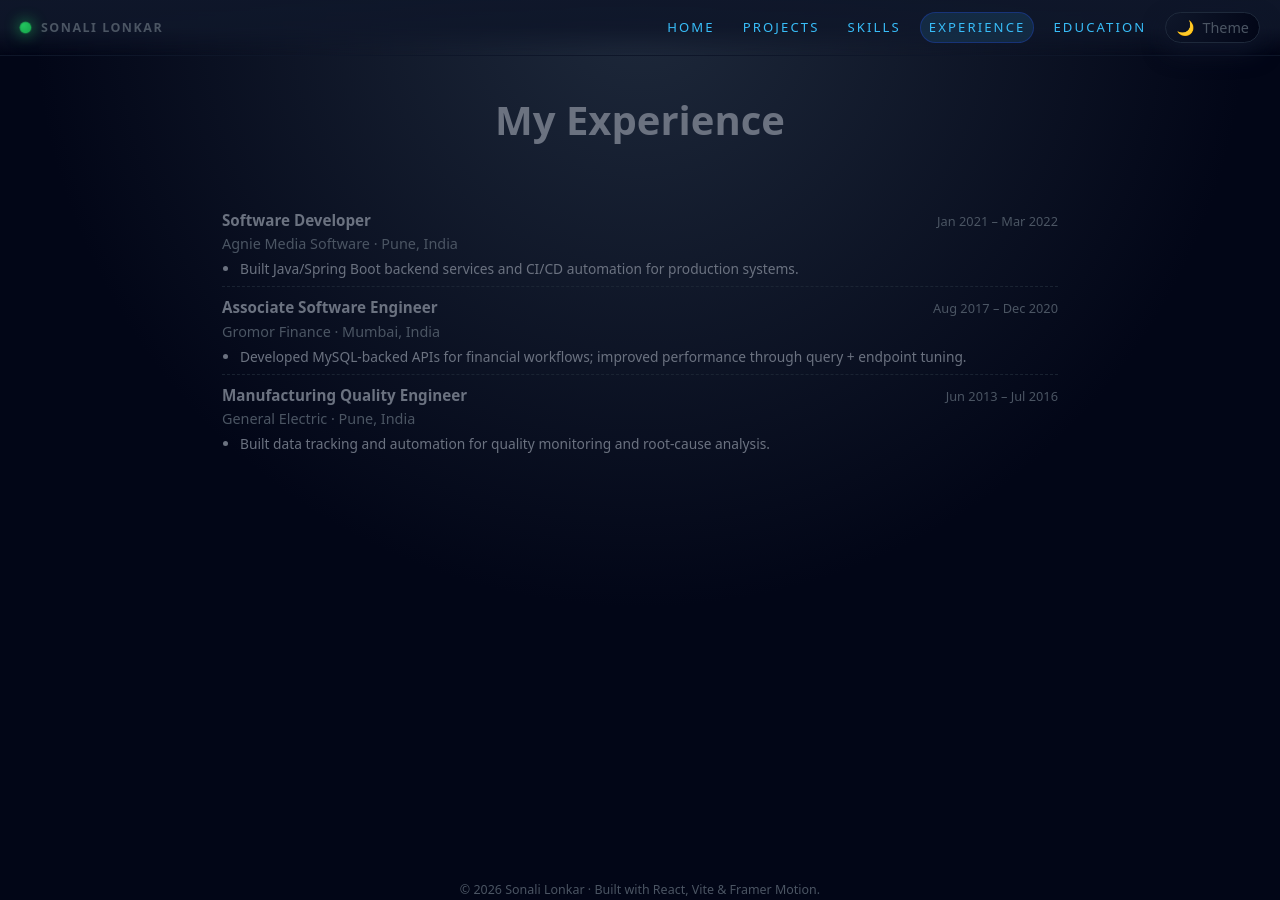
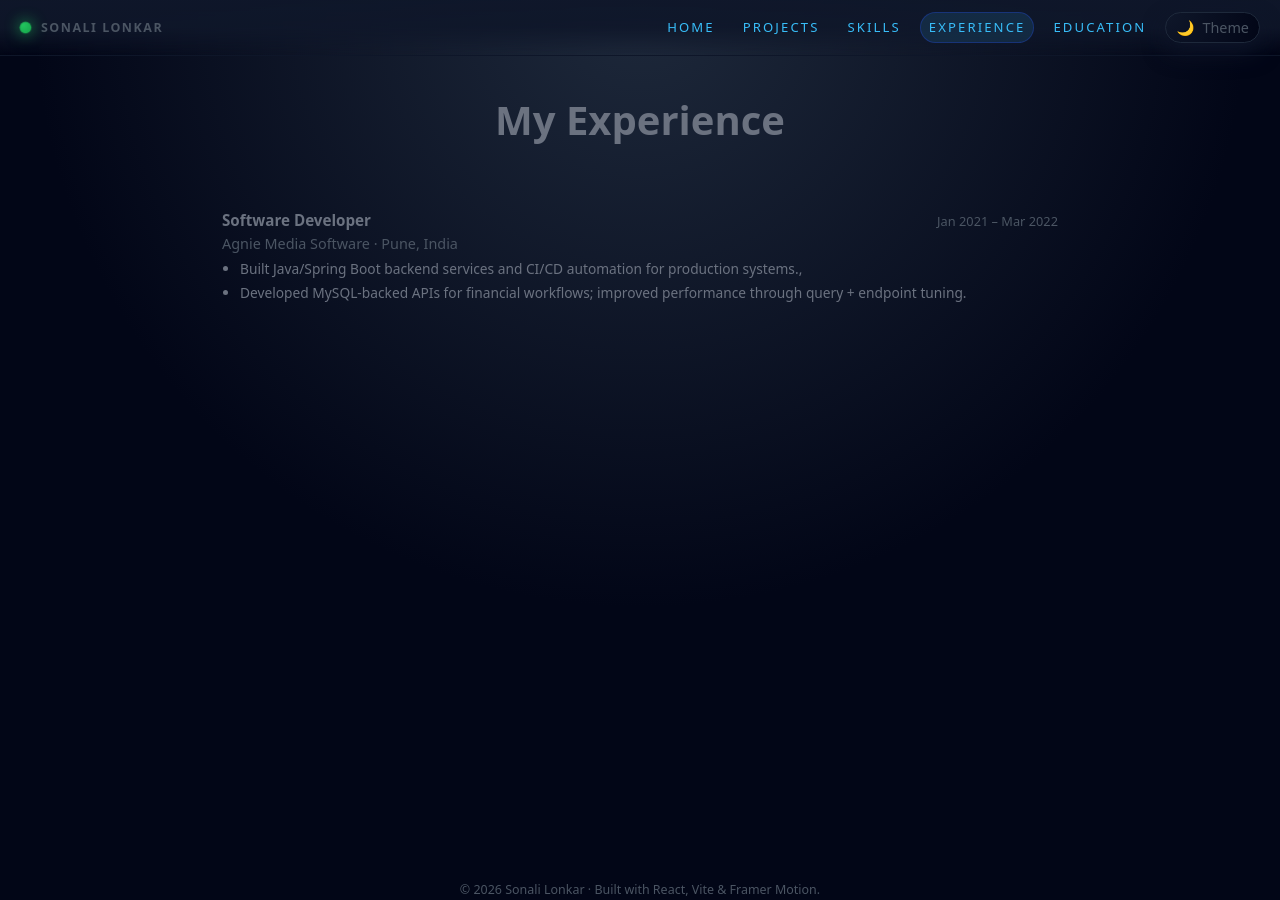
Before and after one commit to sonalilonkar1/sonali-portfolio, a React (Vite) app: page /experience in a window 1280 px wide. Built offline with nearby package versions, Linux system fonts and the light colour scheme.

Commit message:
More resume changes

```diff
--- a/src/components/Resume.jsx
+++ b/src/components/Resume.jsx
@@ -14,13 +14,13 @@ const Resume = () => {
         <p>Download my resume to learn more about my experience and qualifications.</p>
         <motion.a
           className="resume-download"
-          href="/SonaliLonkar_Resume.docx"
+          href="/SonaliLonkar_Resume.pdf"
           target="_blank"
           rel="noreferrer"
           whileHover={{ scale: 1.05 }}
           whileTap={{ scale: 0.95 }}
         >
-          Download Resume (DOCX)
+          Download Resume (PDF)
         </motion.a>
       </div>
     </motion.div>
--- a/src/data/experience.js
+++ b/src/data/experience.js
@@ -5,23 +5,24 @@ export const experience = [
     org: "Agnie Media Software · Pune, India",
     dates: "Jan 2021 – Mar 2022",
     bullets: [
-      "Built Java/Spring Boot backend services and CI/CD automation for production systems."
-    ]
-  },
-  {
-    role: "Associate Software Engineer",
-    org: "Gromor Finance · Mumbai, India",
-    dates: "Aug 2017 – Dec 2020",
-    bullets: [
+      "Built Java/Spring Boot backend services and CI/CD automation for production systems.,",
       "Developed MySQL-backed APIs for financial workflows; improved performance through query + endpoint tuning."
     ]
-  },
-  {
-    role: "Manufacturing Quality Engineer",
-    org: "General Electric · Pune, India",
-    dates: "Jun 2013 – Jul 2016",
-    bullets: [
-      "Built data tracking and automation for quality monitoring and root-cause analysis."
-    ]
   }
+  // {
+  //   role: "Associate Software Engineer",
+  //   org: "Gromor Finance · Mumbai, India",
+  //   dates: "Aug 2017 – Dec 2020",
+  //   bullets: [
+  //     "Developed MySQL-backed APIs for financial workflows; improved performance through query + endpoint tuning."
+  //   ]
+  // },
+  // {
+  //   role: "Manufacturing Quality Engineer",
+  //   org: "General Electric · Pune, India",
+  //   dates: "Jun 2013 – Jul 2016",
+  //   bullets: [
+  //     "Built data tracking and automation for quality monitoring and root-cause analysis."
+  //   ]
+  // }
 ];
```
Also changed, not shown: 1 other file (tests, documents, lock files or other folders).
